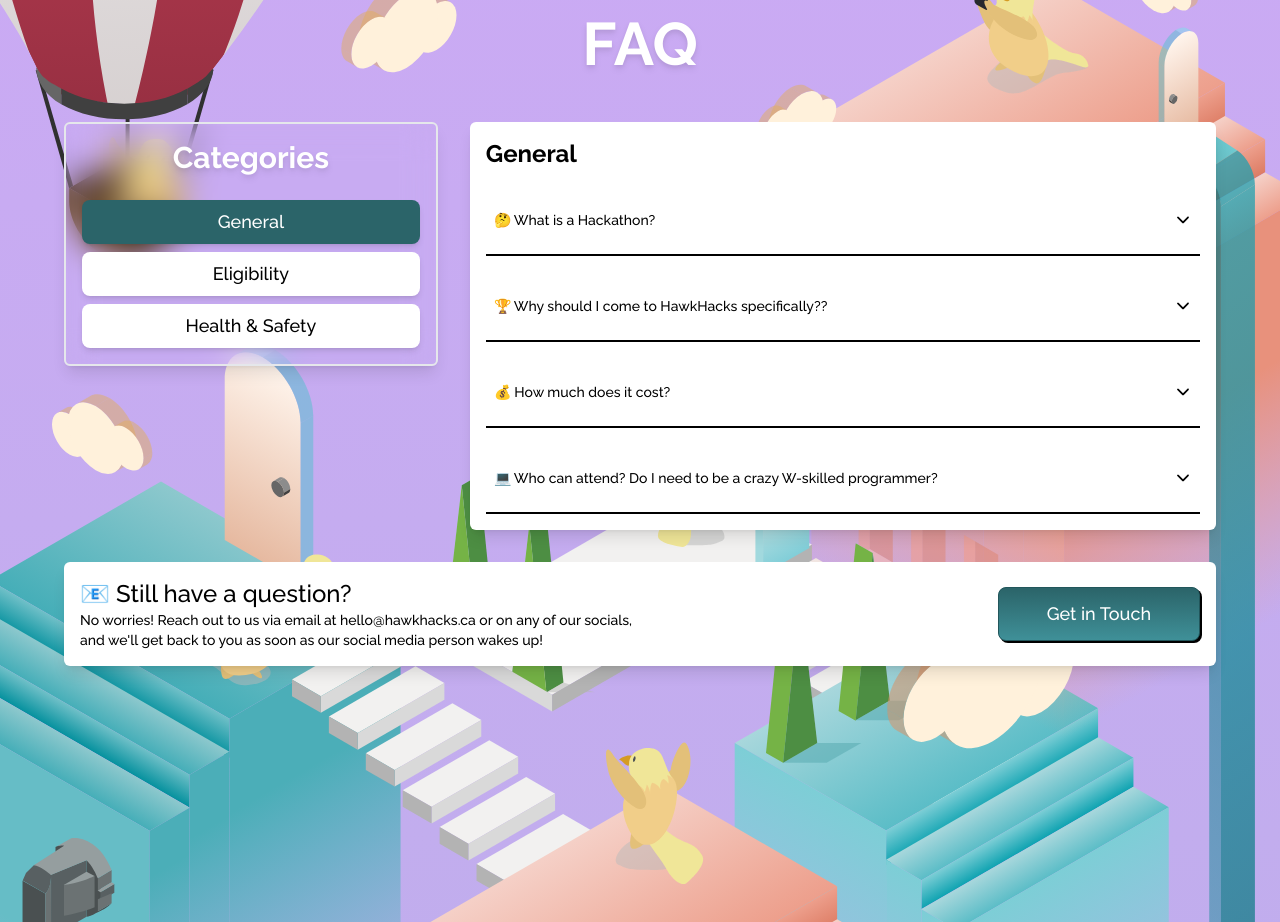
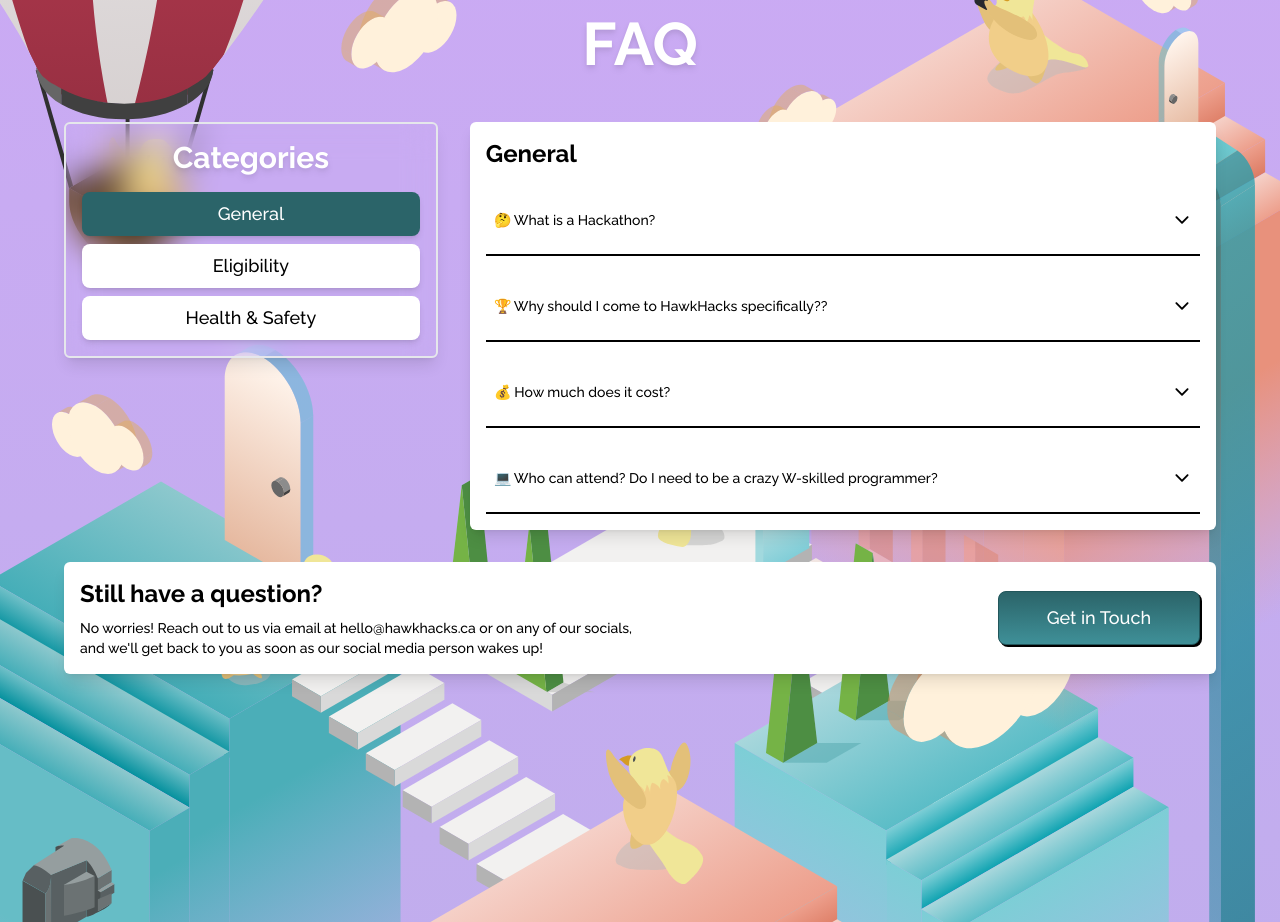
Before and after one commit to LaurierHawkHacks/Landing, a React (Vite) app: page / in a window 1280 px wide. Shown: the part 7860-8782 px from the top of the page. Built offline with nearby package versions, Linux system fonts and the light colour scheme; no server answers.

Commit message:
Styling changes based on feedback

```diff
--- a/src/components/Accordion.tsx
+++ b/src/components/Accordion.tsx
@@ -42,16 +42,16 @@
 
     const FAQCategories = () => {
         return (
-            <div className="border-gray/50 flex h-full flex-col items-stretch justify-center rounded-md p-4 md:w-1/3 md:border-2 md:shadow-lg md:backdrop-blur-lg">
-                <h3 className="mb-6 text-center text-3xl font-bold capitalize text-white drop-shadow-md ">
+            <div className="border-gray/50 flex h-full flex-col items-stretch justify-center gap-4 rounded-md p-4 md:w-1/3 border-2 shadow-lg backdrop-blur-lg">
+                <h3 className="text-center text-3xl font-bold capitalize text-white drop-shadow-md ">
                     Categories
                 </h3>
 
-                <div className="flex flex-wrap items-stretch justify-center gap-2 md:flex-col">
+                <div className="flex flex-wrap items-stretch justify-center gap-2 md:flex-col ">
                     {sections.map((section, index) => (
                         <button
                             key={index}
-                            className={`w-1/3 p-2 text-lg shadow-md transition-all duration-300 md:w-full  ${
+                            className={` items-center justify-center flex p-1 md:p-2 text-lg shadow-md transition-all duration-100 md:w-full  ${
                                 index === selectedCategoryIndex
                                     ? '!hover:bg-deepMarine bg-deepMarine text-white hover:text-white'
                                     : 'bg-white text-black hover:bg-gray-200'
@@ -80,7 +80,7 @@
                         {activeSection.content.map((item, questionIndex) => (
                             <div key={questionIndex}>
                                 <button
-                                    className={`flex w-full items-center justify-between rounded-none border-b-2 border-black bg-deepMarine p-2 py-6 text-lg text-black shadow-none transition-all duration-300  ${
+                                    className={`flex w-full items-center text-left justify-between rounded-none border-b-2 border-black bg-deepMarine p-2 md:py-6 text-lg text-black shadow-none transition-all duration-100  ${
                                         activeIndex &&
                                         activeIndex.question === questionIndex
                                             ? 'bg-deepMarine text-white hover:text-white'
@@ -95,7 +95,7 @@
                                 >
                                     <p className="text-sm">{item.question}</p>
                                     <IoIosArrowDown
-                                        className={`transition-transform ${
+                                        className={`transition-transform min-w-[20px] min-h-[20px] ${
                                             activeIndex &&
                                             activeIndex.question ===
                                                 questionIndex
@@ -105,7 +105,7 @@
                                     />
                                 </button>
                                 <div
-                                    className={`overflow-hidden transition-all duration-300 ${
+                                    className={`overflow-hidden transition-all duration-100 ${
                                         activeIndex &&
                                         activeIndex.question === questionIndex
                                             ? 'max-h-96'
@@ -117,7 +117,7 @@
                                         .map((line, idx) => (
                                             <p
                                                 key={idx}
-                                                className="p-4 text-sm"
+                                                className="p-4 text-sm text-left"
                                             >
                                                 {line}
                                             </p>
@@ -129,8 +129,8 @@
                 </div>
             </div>
             <div className="flex w-full flex-col items-center justify-between gap-4 rounded-md bg-white p-4 shadow-lg md:flex-row md:gap-0">
-                <span className="flex-col md:w-2/4">
-                    <h4>📧 Still have a question?</h4>
+                <span className="flex flex-col md:w-2/4 md:text-left text-center gap-2">
+                    <h4 className='font-bold'>Still have a question?</h4>
                     <p className="text-sm">
                         No worries! Reach out to us via email at
                         hello@hawkhacks.ca or on any of our socials, and we'll
@@ -139,7 +139,7 @@
                     </p>
                 </span>
                 <Button
-                    className="block w-fit bg-gradient-to-b from-tbrand to-tbrand-hover p-0 before:absolute before:inset-0 before:bg-white before:opacity-0 before:transition before:duration-300 before:hover:opacity-10"
+                    className="block w-fit bg-gradient-to-b from-tbrand to-tbrand-hover p-0 before:absolute before:inset-0 before:bg-white before:opacity-0 before:transition before:duration-100 before:hover:opacity-10"
                     tabIndex={-1}
                     type="button"
                     onClick={() => {
```
